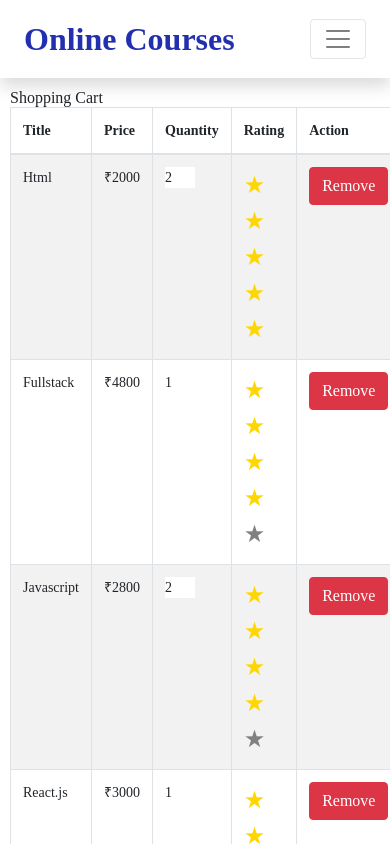
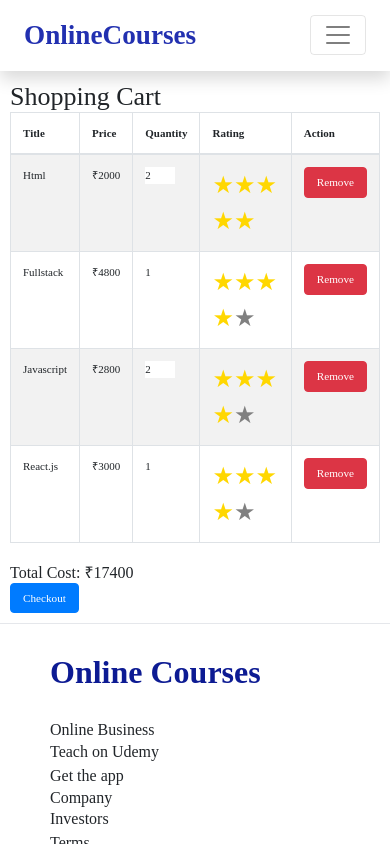
Before and after one commit to sanketjirapure1/onlinecourses, a React (Vite) app: page /carts in a window 390 px wide. Shown: the top 844 px of the page. Built offline with nearby package versions, Linux system fonts and the light colour scheme.

Commit message:
ad sub navdropdrown ui and cart page responsive  changes

```diff
--- a/src/App.css
+++ b/src/App.css
@@ -17,11 +17,6 @@
   text-decoration: none;
 }
 
-/* .btn-outline-success:hover {
-  color: #2c46b6;
-  background-color: #fff;
-  border-color: #2c46b6;
-} */
 
 .btn-outline-primary:hover {
   color: #fff;
@@ -34,27 +29,26 @@ input.form-control.mr-sm-1.border {
 }
 
 a.btn.btn-outline-secondary.mr-2.logincss {
+
   border-color: #007bff;
   font-weight: 600;
   color: #2c46b6;
+  font-size: 14px;
+  width: 65px;
 }
 a.btn.btn-outline-secondary.mr-2.sigincss {
   border-color: #007bff;
   font-weight: 600;
+  font-size: 14px;
   color: #2c46b6;
+  width: 78px;
 }
 
 a.btn.btn-outline-secondary.mr-2.logincss:hover {
-  /* color: #007bff; */
-  /* background-color: #fff;
-  color: #0d1b93; */
   background-color: #0d1b93;
   color: #fff;
 }
 a.btn.btn-outline-secondary.mr-2.sigincss:hover {
-  /* color: #007bff; */
-  /* background-color: #fff;
-  color: #0d1b93; */
   background-color: #0d1b93;
   color: #fff;
 }
@@ -111,6 +105,8 @@ p.pricecss.card-text {
   padding: 0;
 }
 
+
+
 /* card css */
 
 .card-img-top {
@@ -133,3 +129,45 @@ p.pricecss.card-text {
   border-radius: 0.25rem;
   height: 370px;
 }
+
+@media (max-width: 767px) {
+  .form-inline {
+    display: none !important;
+  }
+}
+a.navbar-brand.navlogcss {
+  color: #2230b0;
+  font-weight: 700;
+  font-size: 1.7rem;
+}
+
+
+.form-inline {
+  display: -ms-flexbox;
+  display: flex;
+  -ms-flex-flow: row wrap;
+  flex-flow: row wrap;
+  -ms-flex-align: center;
+  align-items: center;
+  flex-wrap: nowrap;
+}
+
+.navbar-text {
+  display: flex;
+  padding-top: 0.5rem;
+  padding-bottom: 0.5rem;
+  flex-wrap: nowrap;
+}
+.dropdown-item {
+  display: block;
+  width: 100%;
+  padding: 0.25rem 1.5rem;
+  clear: both;
+  font-weight: 400;
+  color: #212529;
+  text-align: inherit;
+  white-space: nowrap;
+  background-color: transparent;
+  border: 0;
+  font-size: 14px;
+}
--- a/src/componentes/Header/Header.jsx
+++ b/src/componentes/Header/Header.jsx
@@ -17,7 +17,7 @@ export default function Header() {
       <nav className="navbar navbar-expand-lg navbar-light bg-white border-gray-200 px-4 lg:px-6 py-2.5">
         <div className="container-fluid">
           <Link to="/" className="navbar-brand navlogcss">
-            Online Courses
+            OnlineCourses
           </Link>
 
           <nav className="navbar navbar-light">
@@ -81,14 +81,16 @@ export default function Header() {
                       <FontAwesomeIcon
                         icon={faBook}
                         className="mr-1"
-                        style={{color: '#d49533'}}
+                        style={{color: '#d49533',fontSize: 11}}
                       />
                       <span
+// className="navheading"
                         style={{
                           color: '#2c46b6',
                           fontWeight: 600,
-                          fontSize: 17,
-                        }}>
+                          fontSize: 15,
+                        }}
+                        >
                         Courses
                       </span>
                     </span>
@@ -98,6 +100,10 @@ export default function Header() {
                   {/* Link each item to a specific route */}
                   <NavDropdown.Item as={Link} to="/webdevelopment">
                     Web Development
+                  </NavDropdown.Item>
+
+                  <NavDropdown.Item as={Link} to="/aidevelopment">
+                    AI Development
                   </NavDropdown.Item>
                   <NavDropdown.Item as={Link} to="/fullstack">
                     Fullstack Development
@@ -110,9 +116,6 @@ export default function Header() {
                     Devops Development
                   </NavDropdown.Item>
 
-                  <NavDropdown.Item as={Link} to="/aidevelopment">
-                    AI / Machine Development
-                  </NavDropdown.Item>
                 </NavDropdown>
               </li>
 
@@ -124,15 +127,18 @@ export default function Header() {
                   <FontAwesomeIcon
                     icon={faShoppingCart}
                     className="mr-1"
-                    style={{color: '#d49533'}}
+                    style={{color: '#d49533',fontSize: 11}}
                   />
 
                   <span
+
                     style={{
                       color: '#2c46b6',
                       fontWeight: 600,
-                      fontSize: 17,
-                    }}>
+                      fontSize: 15,
+                    }}
+
+                    >
                     Cart
                   </span>
                 </NavLink>
--- a/src/componentes/Pages/Carts/Carts.css
+++ b/src/componentes/Pages/Carts/Carts.css
@@ -22,29 +22,21 @@
   }
 
   .cart-table {
-    font-size: 14px;
+    font-size: 11px;
   }
 
   .quantity-input {
     width: 30px;
   }
+  h1.carthaeding {
+    font-size: 26px;
 }
-
-@media (max-width: 767px) {
-  .form-inline {
-    display: none;
+.btn-danger {
+  color: #fff;
+  background-color: #dc3545;
+  border-color: #dc3545;
+}
+  .btn {
+    font-size: 0.7rem;
   }
 }
-
-@media (min-width: 999px) {
-  .form-inline {
-    display: -ms-flexbox;
-    display: flex;
-    -ms-flex-flow: row wrap;
-    flex-flow: row wrap;
-    -ms-flex-align: center;
-    align-items: center;
-    justify-content: center;
-    flex-wrap: nowrap;
-  }
-}
--- a/src/componentes/Pages/Carts/Carts.jsx
+++ b/src/componentes/Pages/Carts/Carts.jsx
@@ -31,7 +31,7 @@ const Carts = () => {
 
   return (
     <div className="shopping-cart-container">
-      <h1>Shopping Cart</h1>
+      <h1 className='carthaeding'>Shopping Cart</h1>
       <Table striped bordered hover className="cart-table">
         <thead>
           <tr>
--- a/src/componentes/Pages/Courses/AiDevelopments.jsx
+++ b/src/componentes/Pages/Courses/AiDevelopments.jsx
@@ -104,7 +104,7 @@ const AiDevelopments = () => {
   return (
     <div className="container-fluid">
       <div className="mt-4">
-        <h1>All AI / Machin Learning Development Courses</h1>
+        <h1>All AI Development Courses</h1>
         <h4>Explore a world of knowledge with our diverse range of courses.</h4>
       </div>
 
--- a/src/main.jsx
+++ b/src/main.jsx
@@ -1,17 +1,28 @@
-import React from 'react';
+import React, {lazy, Suspense} from 'react';
 import ReactDOM from 'react-dom/client';
-// import App from './App.jsx';
+import {RouterProvider, createBrowserRouter} from 'react-router-dom';
 import './App.css';
 import './index.css';
-import {RouterProvider, createBrowserRouter} from 'react-router-dom';
-import Layout from './Layout.jsx';
-import Home from './componentes/Pages/Home/Home.jsx';
-import Carts from './componentes/Pages/Carts/Carts.jsx';
-import FullstackDevelopment from './componentes/Pages/Courses/FullstackDevelopment.jsx';
-import AndroidDevelopment from './componentes/Pages/Courses/AndroidDevelopment.jsx';
-import DevopsDevelopment from './componentes/Pages/Courses/DevopsDevelopment.jsx';
-import AiDevelopments from './componentes/Pages/Courses/AiDevelopments.jsx';
-import WebDevelopment from './componentes/Pages/Courses/WebDevelopment.jsx';
+
+const Layout = lazy(() => import('./Layout.jsx'));
+const Home = lazy(() => import('./componentes/Pages/Home/Home.jsx'));
+const Carts = lazy(() => import('./componentes/Pages/Carts/Carts.jsx'));
+const FullstackDevelopment = lazy(() =>
+  import('./componentes/Pages/Courses/FullstackDevelopment.jsx'),
+);
+const AndroidDevelopment = lazy(() =>
+  import('./componentes/Pages/Courses/AndroidDevelopment.jsx'),
+);
+const DevopsDevelopment = lazy(() =>
+  import('./componentes/Pages/Courses/DevopsDevelopment.jsx'),
+);
+const WebDevelopment = lazy(() =>
+  import('./componentes/Pages/Courses/WebDevelopment.jsx'),
+);
+const AiDevelopments = lazy(() =>
+  import('./componentes/Pages/Courses/AiDevelopments.jsx'),
+);
+
 const router = createBrowserRouter([
   {
     path: '/',
@@ -22,11 +33,9 @@ const router = createBrowserRouter([
         element: <Home />,
       },
       {
-        // path:'courses',
         path: '/webdevelopment',
         element: <WebDevelopment />,
       },
-
       {
         path: '/androiddevelopment',
         element: <AndroidDevelopment />,
@@ -43,7 +52,6 @@ const router = createBrowserRouter([
         path: '/aidevelopment',
         element: <AiDevelopments />,
       },
-
       {
         path: 'carts',
         element: <Carts />,
@@ -52,8 +60,16 @@ const router = createBrowserRouter([
   },
 ]);
 
-ReactDOM.createRoot(document.getElementById('root')).render(
+const App = () => (
   <React.StrictMode>
     <RouterProvider router={router} />
-  </React.StrictMode>,
+  </React.StrictMode>
 );
+
+const rootElement = document.getElementById('root');
+
+ReactDOM.createRoot(rootElement).render(
+  <Suspense fallback={<div></div>}>
+    <App />
+  </Suspense>,
+);
```
Also changed, not shown: 1 other file (tests, documents, lock files or other folders).
